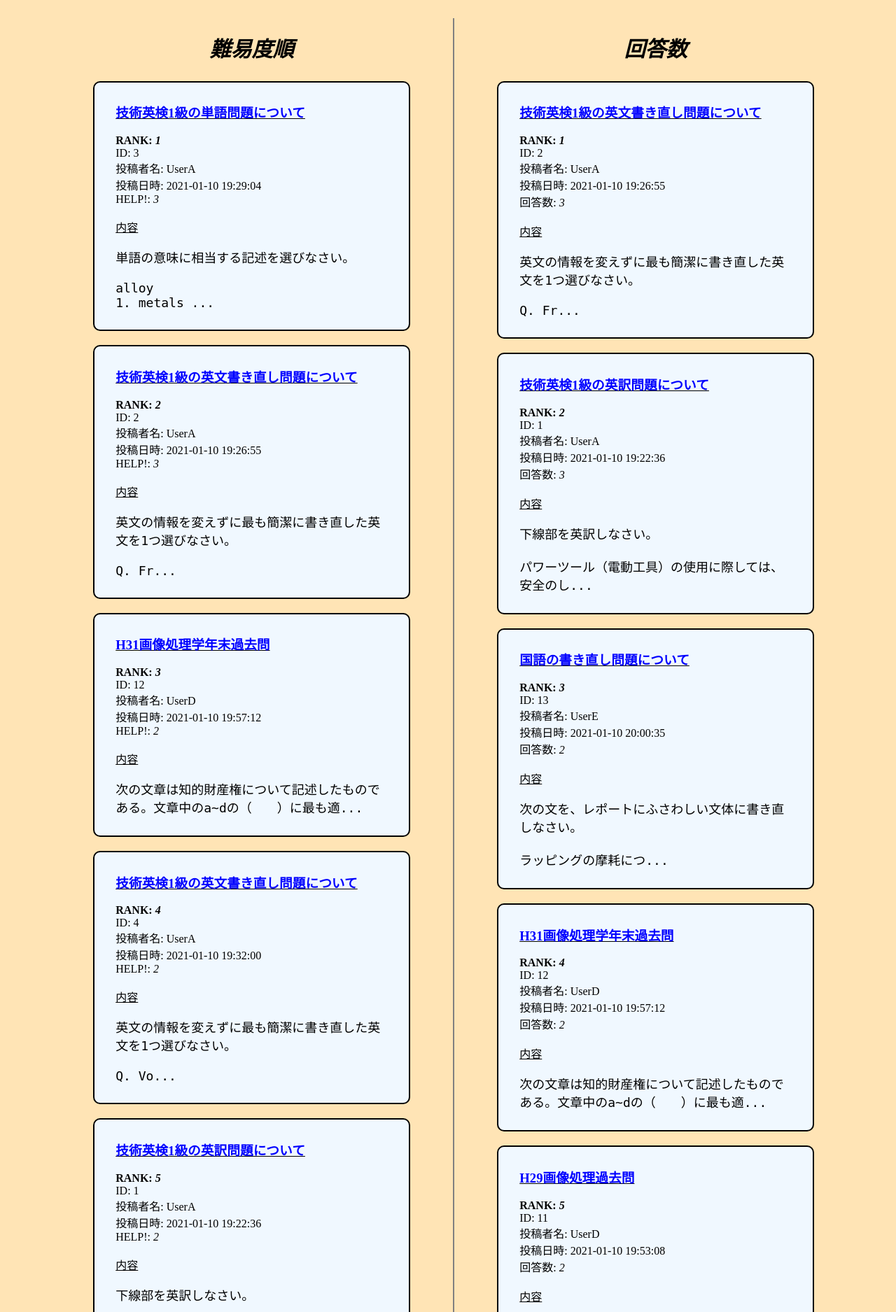
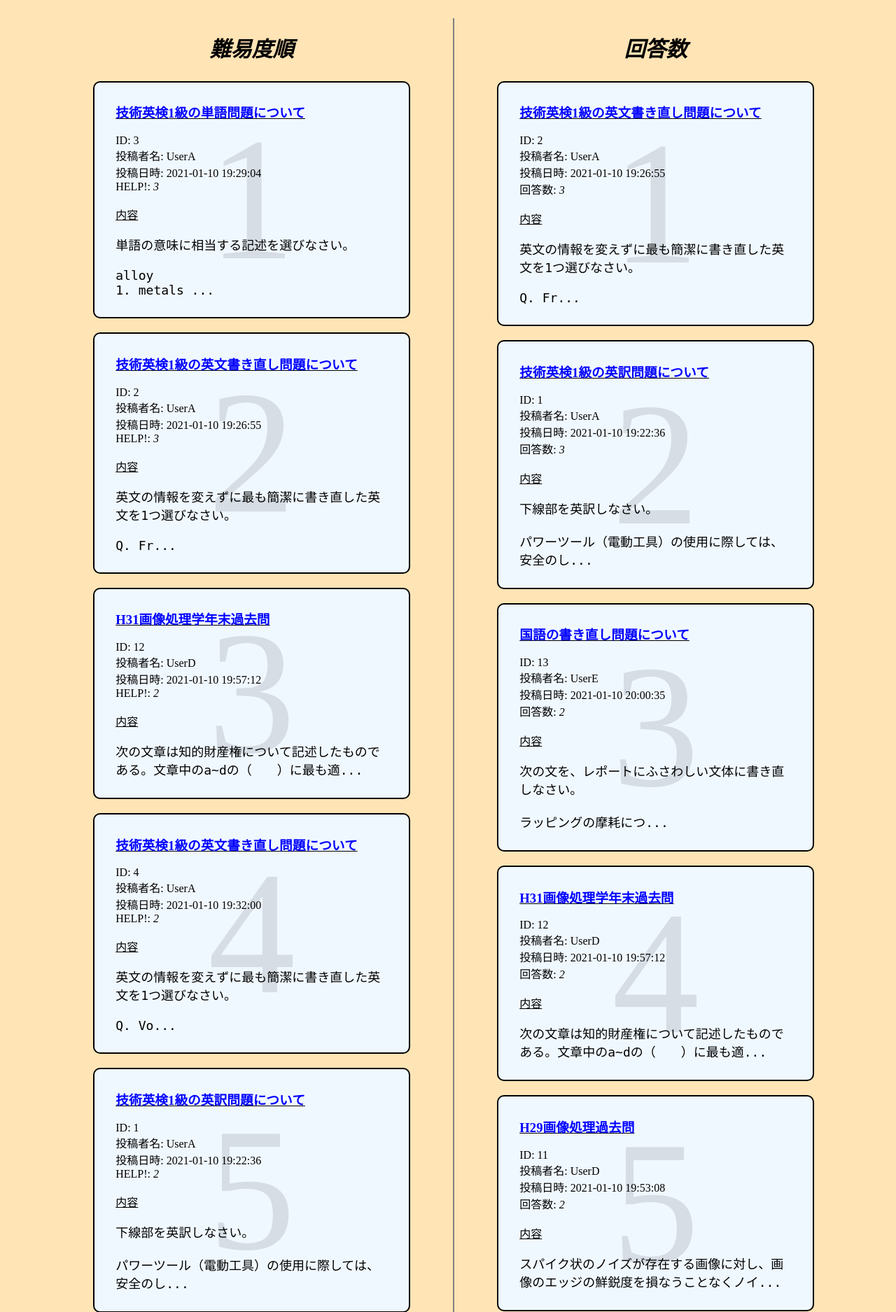
Before and after one commit to Yuta1004/2020DB, a PHP site: page /ranking.php in a window 1280 px wide. Shown: the part 323-2198 px from the top of the page at 70% size. Run offline with PHP 8.4, Linux system fonts and the light colour scheme; a user stored in the database is signed in; data comes from the database, SQL or seed files in the repository.

Commit message:
[change] ランキングページでのランク表示方法を変更

```diff
--- a/ranking.php
+++ b/ranking.php
@@ -45,9 +45,9 @@ $a_ranking_questions = $dbh->query($sql)->fetchAll();
                         $date = $question["date"];
                         $body = adjustmentStr($question["body"], 40);
                         $count = $question["count"];
-                        echo "<div class='listelement' style='width:70%; margin-left: auto; margin-right: auto;'>\n";
+                        echo "<div class='listelement' style='width:70%; margin-left: auto; margin-right: auto; position: relative;'>\n";
                         echo "<h3><b><u><a href='detail.php?id=$question_id'>$title</a></u></b></h3>\n";
-                        echo "<b>RANK: <i>$rank</i></b><br>\n";
+                        echo "<p class='ranking_back'>$rank</p>\n";
                         echo "ID: $question_id<br>\n";
                         echo "投稿者名: $nickname<br>\n";
                         echo "投稿日時: $date<br>\n";
@@ -74,9 +74,9 @@ $a_ranking_questions = $dbh->query($sql)->fetchAll();
                         $date = $question["date"];
                         $body = adjustmentStr($question["body"], 40);
                         $count = $question["count"];
-                        echo "<div class='listelement' style='width:70%; margin-left: auto; margin-right: auto;'>\n";
+                        echo "<div class='listelement' style='width:70%; margin-left: auto; margin-right: auto; position: relative;'>\n";
                         echo "<h3><b><u><a href='detail.php?id=$question_id'>$title</a></u></b></h3>\n";
-                        echo "<b>RANK: <i>$rank</i></b><br>\n";
+                        echo "<p class='ranking_back'>$rank</p>\n";
                         echo "ID: $question_id<br>\n";
                         echo "投稿者名: $nickname<br>\n";
                         echo "投稿日時: $date<br>\n";
--- a/style.css
+++ b/style.css
@@ -18,6 +18,16 @@ header {
     text-align: center;
     margin-left: auto;
     margin-right: auto;
+}
+
+.ranking_back {
+    margin: auto;
+    position: absolute;
+    top: 50%;
+    left: 50%;
+    transform: translate(-50%, -50%);
+    font-size: 250px;
+    opacity: 10%;
 }
 
 h1.title {
```
